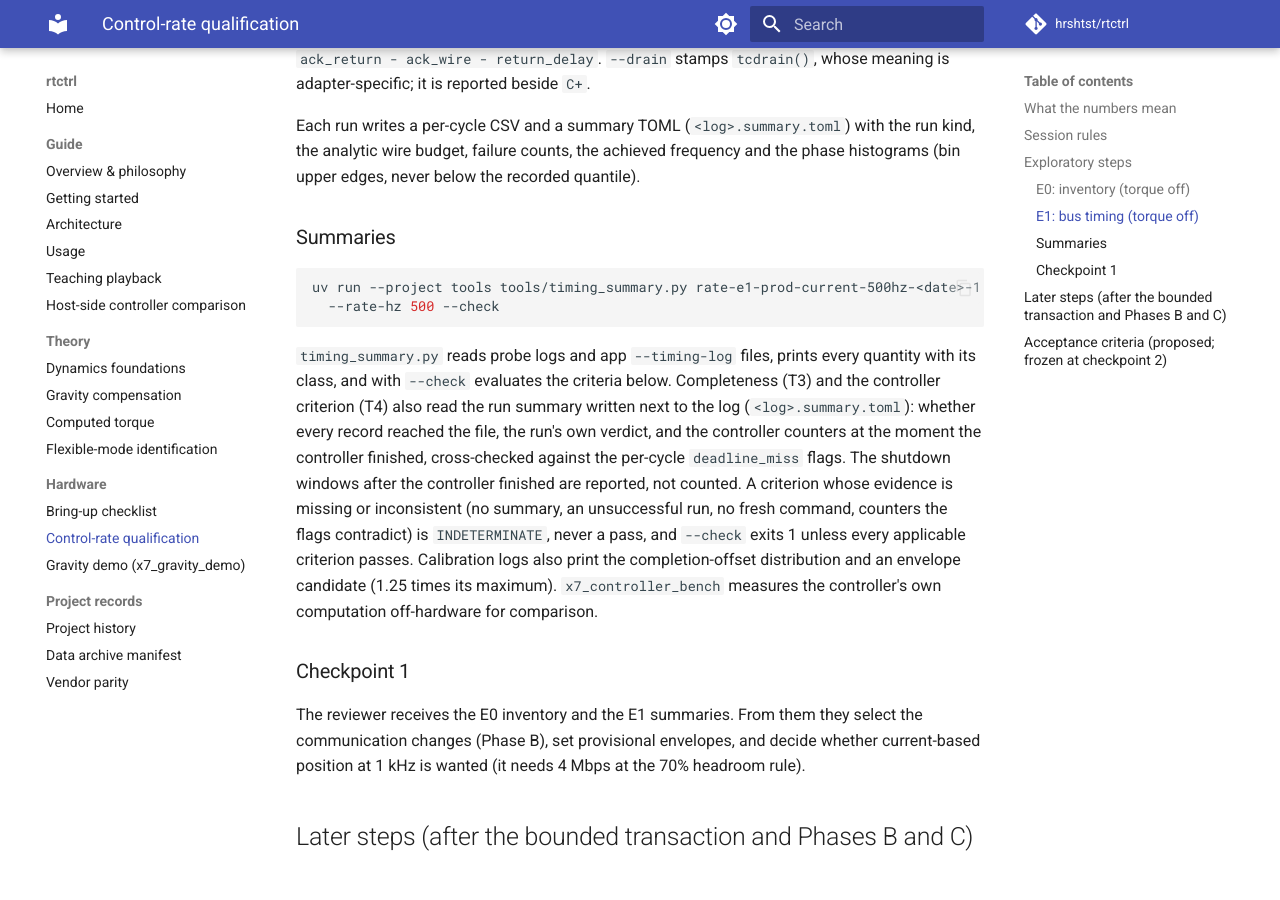
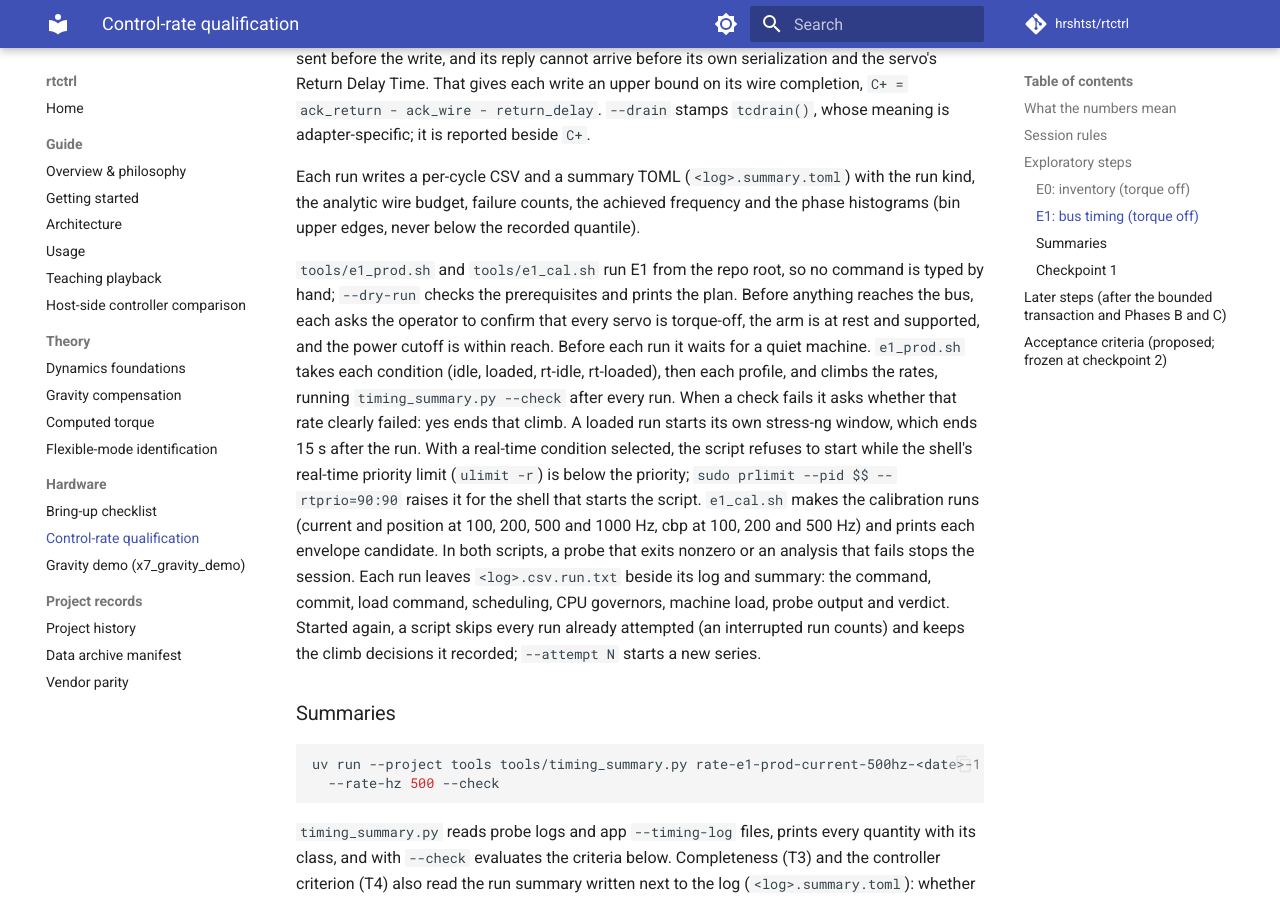
Before and after one commit to hrshtst/rtctrl, an MkDocs documentation site: the page built from docs/hardware/control-rate.md, in a window 1280 px wide and 900 px high, scrolled down 2896 px. Built offline with MkDocs 1.6.1 and Material for MkDocs 9.7.7, drawn with Linux system fonts in a browser that asks for light colours; comment, search, counter and statistics services are not loaded; some of the changed text lies outside the part shown.

Commit message:
feat(tools): E1 bus-timing session scripts
tools/e1_prod.sh runs the E1 production-traffic matrix of
docs/hardware/control-rate.md: idle, loaded, rt-idle and rt-loaded, each
profile climbing 100, 200, 500 and 1000 Hz, with timing_summary.py
--check after every run. A failed check asks whether the rate clearly
failed, which ends that climb. tools/e1_cal.sh makes the calibration
runs (--confirm-writes --drain) and prints each envelope candidate.

Both ask the operator to confirm torque off, the supported arm and the
power cutoff before anything reaches the bus, and refuse without a
terminal unless --yes. They wait for a quiet machine before each run,
stop the session on a probe failure or a failed analysis, record each
run's command, commit, load, scheduling and verdict in
<log>.csv.run.txt, and skip every attempted run when started again.

The emulator smoke test covers the refusal without confirmation, the
climb and its records, resuming without a retry, the stop on a probe
failure, and calibration runs. The loaded and real-time conditions need
stress-ng and a real-time priority limit, so they stay manual. The
procedure also puts stress-ng's --hdd files on a disk and the rebuild
load in a separate build directory.

Claude-Session: https://claude.ai/code/session_019n1vHmKvqcQXktHbT1RjBu

````diff
--- a/docs/hardware/control-rate.md
+++ b/docs/hardware/control-rate.md
@@ -49,8 +49,10 @@ completion comes from a calibration run's acknowledged read (below).
   [data archive](../records/data-archive.md); they are never committed.
   Outcomes go to the [project history](../records/history.md).
 - "Loaded" means `stress-ng --cpu $(nproc) --hdd 1 --timeout 75s` running
-  alongside, or, if stress-ng is unavailable, a parallel clean rebuild of
-  rtctrl. Record the exact command.
+  alongside, with `--temp-path` on a disk (on tmpfs the `--hdd` worker loads
+  memory, not a disk), or, if stress-ng is unavailable, a parallel clean
+  rebuild of rtctrl in a separate build directory (never the `build/` the
+  probe runs from). Record the exact command.
 - Go 200, then 500, then 1000 Hz per mode, and attempt a rate only after
   every criterion passed at the previous one.
 - Never position the arm at a rate that has not qualified. Powered steps at a
@@ -140,6 +142,28 @@ Each run writes a per-cycle CSV and a summary TOML (`<log>.summary.toml`) with
 the run kind, the analytic wire budget, failure counts, the achieved frequency
 and the phase histograms (bin upper edges, never below the recorded quantile).
 
+`tools/e1_prod.sh` and `tools/e1_cal.sh` run E1 from the repo root, so no
+command is typed by hand; `--dry-run` checks the prerequisites and prints the
+plan. Before anything reaches the bus, each asks the operator to confirm that
+every servo is torque-off, the arm is at rest and supported, and the power
+cutoff is within reach. Before each run it waits for a quiet machine.
+`e1_prod.sh` takes each condition (idle, loaded, rt-idle, rt-loaded), then
+each profile, and climbs the rates, running `timing_summary.py --check` after
+every run. When a check fails it asks whether that rate clearly failed: yes
+ends that climb. A loaded run starts its own stress-ng window, which ends 15 s
+after the run. With a real-time condition selected, the script refuses to
+start while the shell's real-time priority limit (`ulimit -r`) is below the
+priority; `sudo prlimit --pid $$ --rtprio=90:90` raises it for the shell that
+starts the script. `e1_cal.sh` makes the calibration runs (current and
+position at 100, 200, 500 and 1000 Hz, cbp at 100, 200 and 500 Hz) and prints
+each envelope candidate. In both scripts, a probe that exits nonzero or an
+analysis that fails stops the session. Each run leaves
+`<log>.csv.run.txt` beside its log and summary: the command, commit, load
+command, scheduling, CPU governors, machine load, probe output and verdict.
+Started again, a script skips every run already attempted (an interrupted run
+counts) and keeps the climb decisions it recorded; `--attempt N` starts a new
+series.
+
 ### Summaries
 
 ```sh
````
Also changed, not shown: docs/guide/usage.md (+2 -1 lines), 4 other files.
